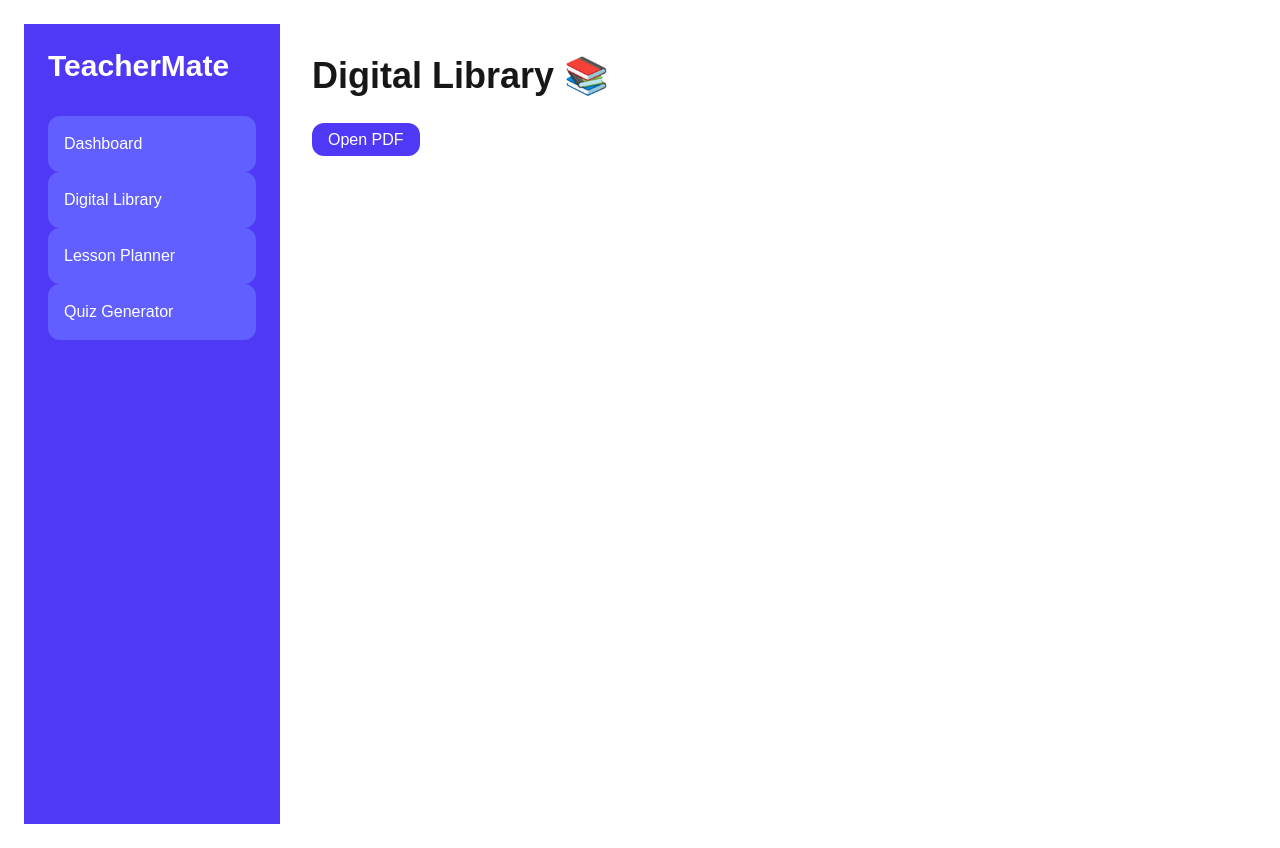
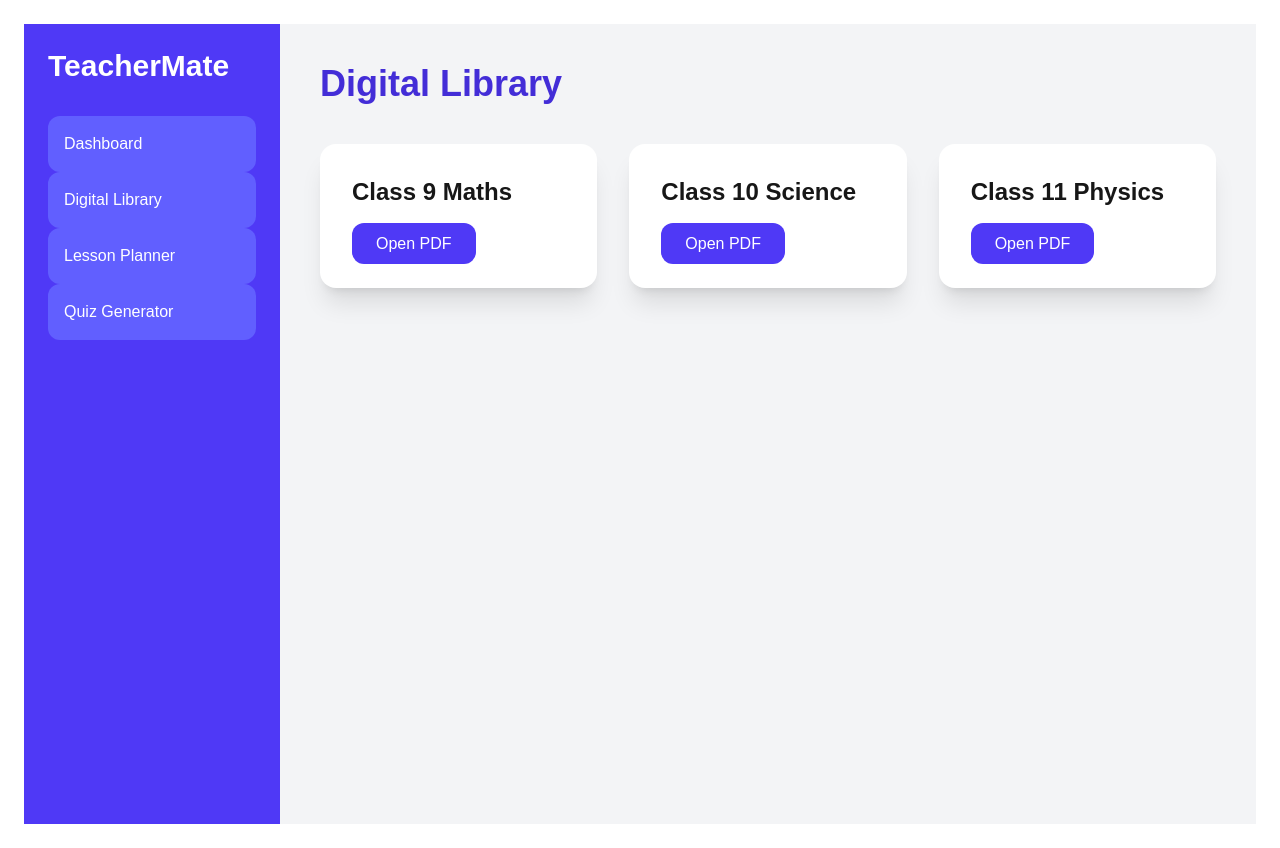
Before and after one commit to shindejjs-ux/teachermate, a Next.js app: page /library in a window 1280 px wide. Built offline with nearby package versions, Linux system fonts and the light colour scheme.

Commit message:
Improved library UI

```diff
--- a/app/library/page.tsx
+++ b/app/library/page.tsx
@@ -1,22 +1,52 @@
 import Sidebar from "../../components/Sidebar";
 
 export default function LibraryPage() {
+  const books = [
+    {
+      title: "Class 9 Maths",
+      link: "https://drive.google.com/file/d/1zdg6Qu0vPLrdwS5w_gHJiXo0C8vSKetf/preview",
+    },
+
+    {
+      title: "Class 10 Science",
+      link: "https://drive.google.com/file/d/1zdg6Qu0vPLrdwS5w_gHJiXo0C8vSKetf/preview",
+    },
+
+    {
+      title: "Class 11 Physics",
+      link: "https://drive.google.com/file/d/1zdg6Qu0vPLrdwS5w_gHJiXo0C8vSKetf/preview",
+    },
+  ];
+
   return (
     <div className="flex">
       <Sidebar />
 
-      <div className="p-8">
-        <h1 className="text-4xl font-bold mb-8">
-          Digital Library 📚
+      <div className="flex-1 p-10 bg-gray-100 min-h-screen">
+        <h1 className="text-4xl font-bold text-indigo-700 mb-10">
+          Digital Library
         </h1>
 
-        <a
-          href="https://drive.google.com/file/d/1nNKlhHLZOm5rTzDwTI0RatpFsRJ-aa_j/preview"
-          target="_blank"
-          className="bg-indigo-600 text-white px-4 py-2 rounded-xl"
-        >
-          Open PDF
-        </a>
+        <div className="grid grid-cols-1 md:grid-cols-3 gap-8">
+          {books.map((book, index) => (
+            <div
+              key={index}
+              className="bg-white p-8 rounded-2xl shadow-xl hover:scale-105 transition"
+            >
+              <h2 className="text-2xl font-semibold mb-6">
+                {book.title}
+              </h2>
+
+              <a
+                href={book.link}
+                target="_blank"
+                className="bg-indigo-600 text-white px-6 py-3 rounded-xl"
+              >
+                Open PDF
+              </a>
+            </div>
+          ))}
+        </div>
       </div>
     </div>
   );
```
